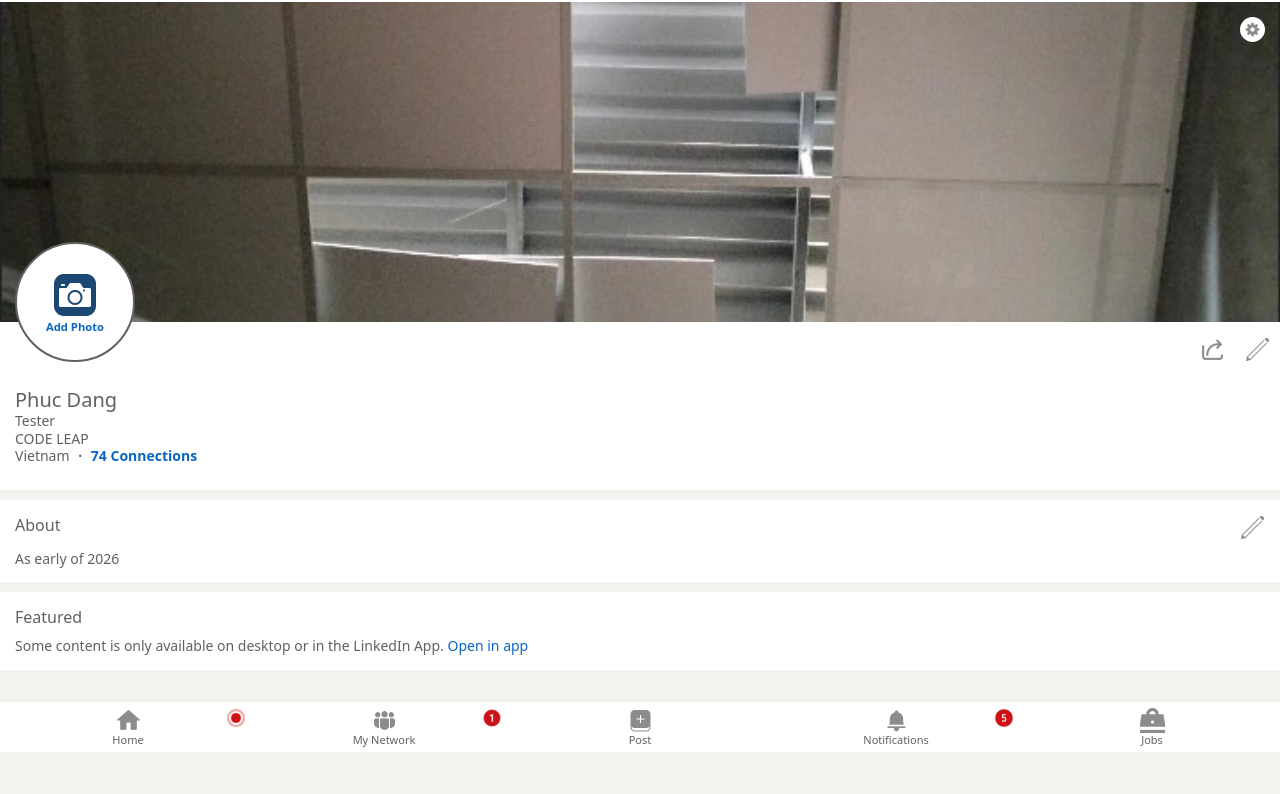
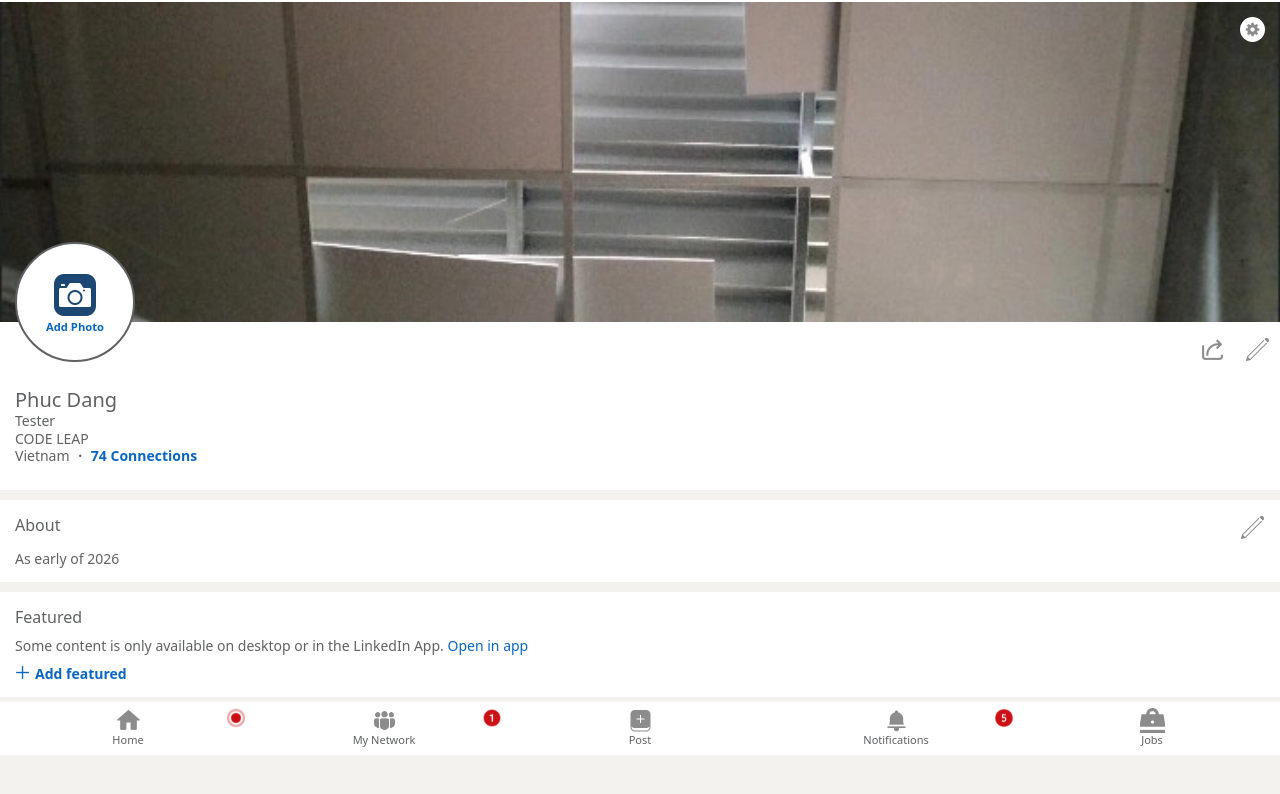
Before and after one commit to bi151103/linkedin-like-project-v3, a website: page index.html in a window 1280 px wide. Shown: the part 48-842 px from the top of the page. Before the commit the page ends 800 px from the top, so only its background shows below. Drawn offline with nearby package versions, Linux system fonts and the light colour scheme; files that its build step writes are made by us from their sources.

Commit message:
feat: add Add featured button

```diff
--- a/index.html
+++ b/index.html
@@ -93,7 +93,7 @@
           <a href="#" class="">74 Connections</a>
         </p>
       </section>
-      <section class="mt-10px py-15px px-15px bg-white">
+      <section class="mt-10px p-15px bg-white">
         <div class="flex">
           <h2 class="section-title">About</h2>
           <a href="#" class="ml-auto">
@@ -104,12 +104,17 @@
       </section>
     </div>
 
-    <section class="mt-10px py-15px px-15px bg-white">
+    <section class="mt-10px p-15px bg-white">
       <h2 class="section-title">Featured</h2>
       <p class="mt-10px">
         Some content is only available on desktop or in the LinkedIn App.
         <a href="#" class="font-medium">Open in app</a>
       </p>
+      <button class="mt-10px plus-before text-primary-bg">Add featured</button>
+    </section>
+
+    <section class="mt-10px p-15px bg-white">
+      <h2 class="italic text-small">Private to you</h2>
     </section>
 
     <footer class="fixed bottom-0 h-50px w-full bg-white">
--- a/style.css
+++ b/style.css
@@ -82,6 +82,20 @@
   }
 }
 
+@utility plus-before {
+  &::before {
+    content: "";
+    background-image: url(./images/icons8-plus-100.png);
+    background-size: 100%;
+    background-repeat: no-repeat;
+    display: inline-block;
+    width: 1.5rem;
+    height: 1.5rem;
+    margin-right: 5px;
+    vertical-align: top;
+  }
+}
+
 @utility section-title {
   font-size: 1.6rem;
   font-weight: 400;
```
